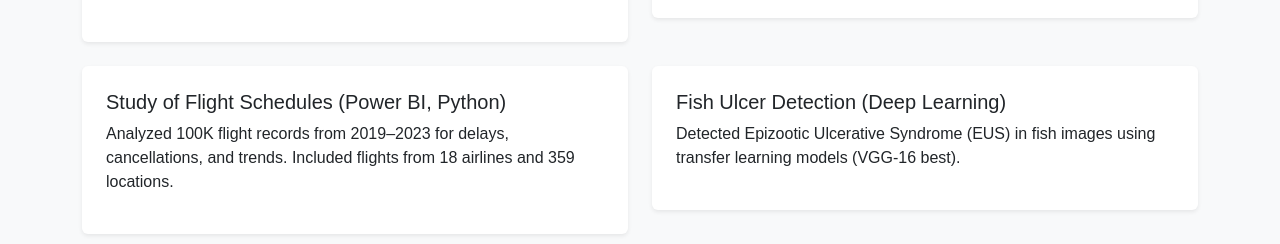
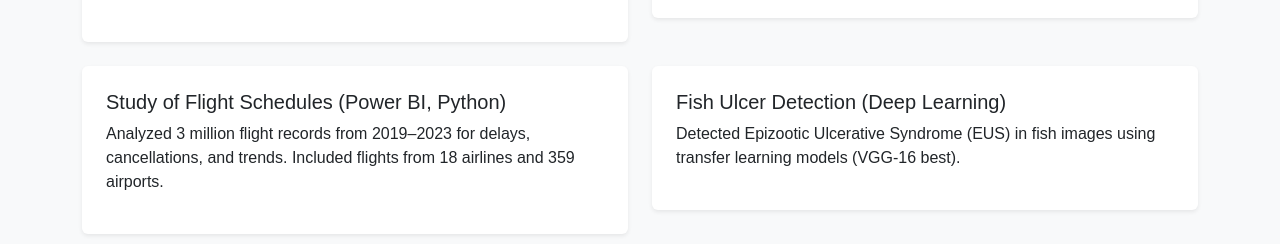
Before and after one commit to Naveen-Sai-Tamanampudi/Naveen-Portfolio, a plain HTML site: page index.html in a window 1280 px wide. Shown: the part 1884-2128 px from the top of the page. Drawn offline with nearby package versions, Linux system fonts and the light colour scheme.

Commit message:
Update index.html

```diff
--- a/index.html
+++ b/index.html
@@ -104,7 +104,7 @@
         <a href="project3.html" class="link-dark">
         <div class="p-4 shadow-sm rounded bg-white project">
           <h5>Study of Flight Schedules (Power BI, Python)</h5>
-          <p>Analyzed 100K flight records from 2019–2023 for delays, cancellations, and trends. Included flights from 18 airlines and 359 locations.</p>
+          <p>Analyzed 3 million flight records from 2019–2023 for delays, cancellations, and trends. Included flights from 18 airlines and 359 airports.</p>
         </div>
         </a>
       </div>
```
